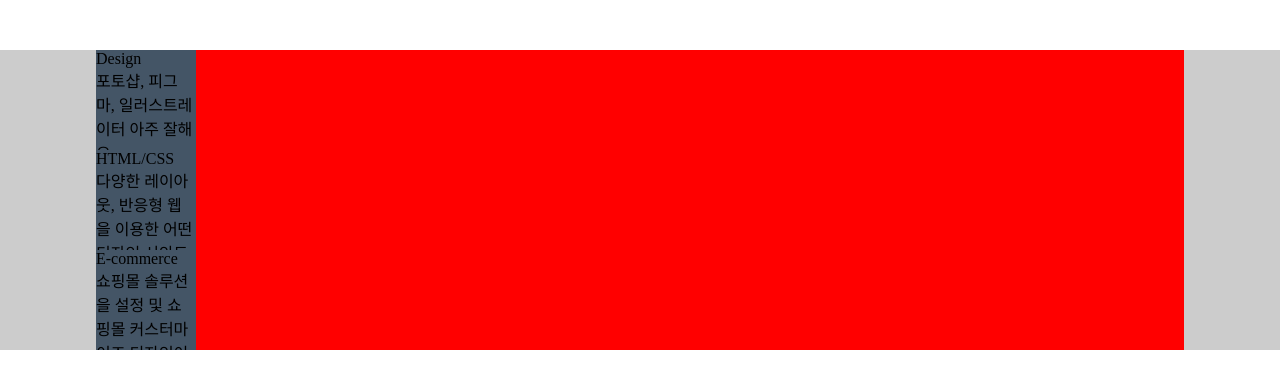
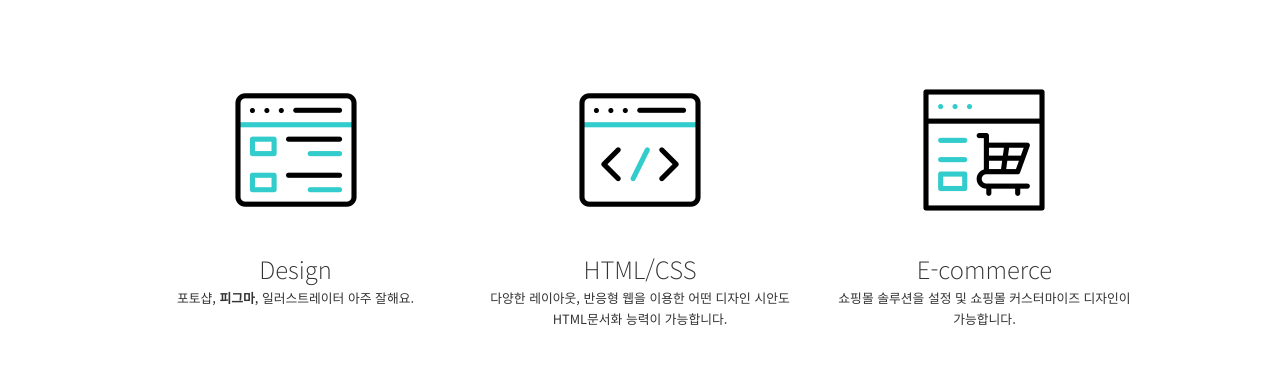
Before and after one commit to mangomaneya/st11, a plain HTML site: page css/background/background-portfolio.html in a window 1280 px wide. Drawn offline with Linux system fonts and the light colour scheme.

Commit message:
0918_5교시

```diff
--- a/css/background/background-portfolio.html
+++ b/css/background/background-portfolio.html
@@ -4,29 +4,70 @@
     <meta charset="UTF-8" />
     <meta name="viewport" content="width=device-width, initial-scale=1.0" />
     <title>background portfolio</title>
+    <link rel="preconnect" href="https://fonts.googleapis.com" />
+    <link rel="preconnect" href="https://fonts.gstatic.com" crossorigin />
+    <link
+      href="https://fonts.googleapis.com/css2?family=Noto+Sans+KR:wght@100..900&display=swap"
+      rel="stylesheet"
+    />
     <style>
       * {
         margin: 0;
         padding: 0;
       }
+      body {
+        font-family: "Noto Sans KR", sans-serif;
+        font-size: 16px;
+        line-height: 1.6;
+        color: #333;
+      }
       .section1 {
-        background-color: #ccc;
-
+        /* background-color: #ccc; */
         margin-top: 50px;
       }
       .section1 ul.skill-list {
-        background-color: #f00;
+        /* background-color: #f00; */
         width: 85%;
         min-width: 1000px; /* 최소 1000 px이상을 가지고 */
         max-width: 1400px; /* 최대 1400 px이상을 가지고 */
+        box-sizing: border-box;
         margin: 0 auto;
+
+        text-align: center;
       }
-      .skill-item {
-        background-color: #456;
+      li.skill-item {
+        /* background-color: #fee; */
 
-        width: 100px;
-        height: 100px;
-        overflow: hidden;
+        width: 300px;
+        height: 300px;
+        box-sizing: border-box;
+        display: inline-block;
+        margin-right: 40px;
+        padding-top: 200px;
+        vertical-align: top;
+
+        background-repeat: no-repeat;
+        background-size: 160px;
+        background-position: center 20px;
+      }
+      li.skill-item1 {
+        background-image: url(./images/free-animated-icon-list-8722658.gif);
+      }
+      li.skill-item2 {
+        background-image: url(./images/free-animated-icon-html-8722703.gif);
+      }
+      li.skill-item3 {
+        margin-right: 0;
+
+        background-image: url(./images/free-animated-icon-online-shopping-7994364.gif);
+      }
+
+      li.skill-item .title {
+        font-size: 1.5em;
+        font-weight: 200;
+      }
+      li.skill-item .desc {
+        font-size: 0.8em;
       }
     </style>
   </head>
@@ -35,7 +76,9 @@
       <ul class="skill-list">
         <li class="skill-item1 skill-item">
           <p class="title">Design</p>
-          <p class="desc">포토샵, 피그마, 일러스트레이터 아주 잘해요.</p>
+          <p class="desc">
+            포토샵, <strong>피그마</strong>, 일러스트레이터 아주 잘해요.
+          </p>
         </li>
         <li class="skill-item2 skill-item">
           <p class="title">HTML/CSS</p>
```
